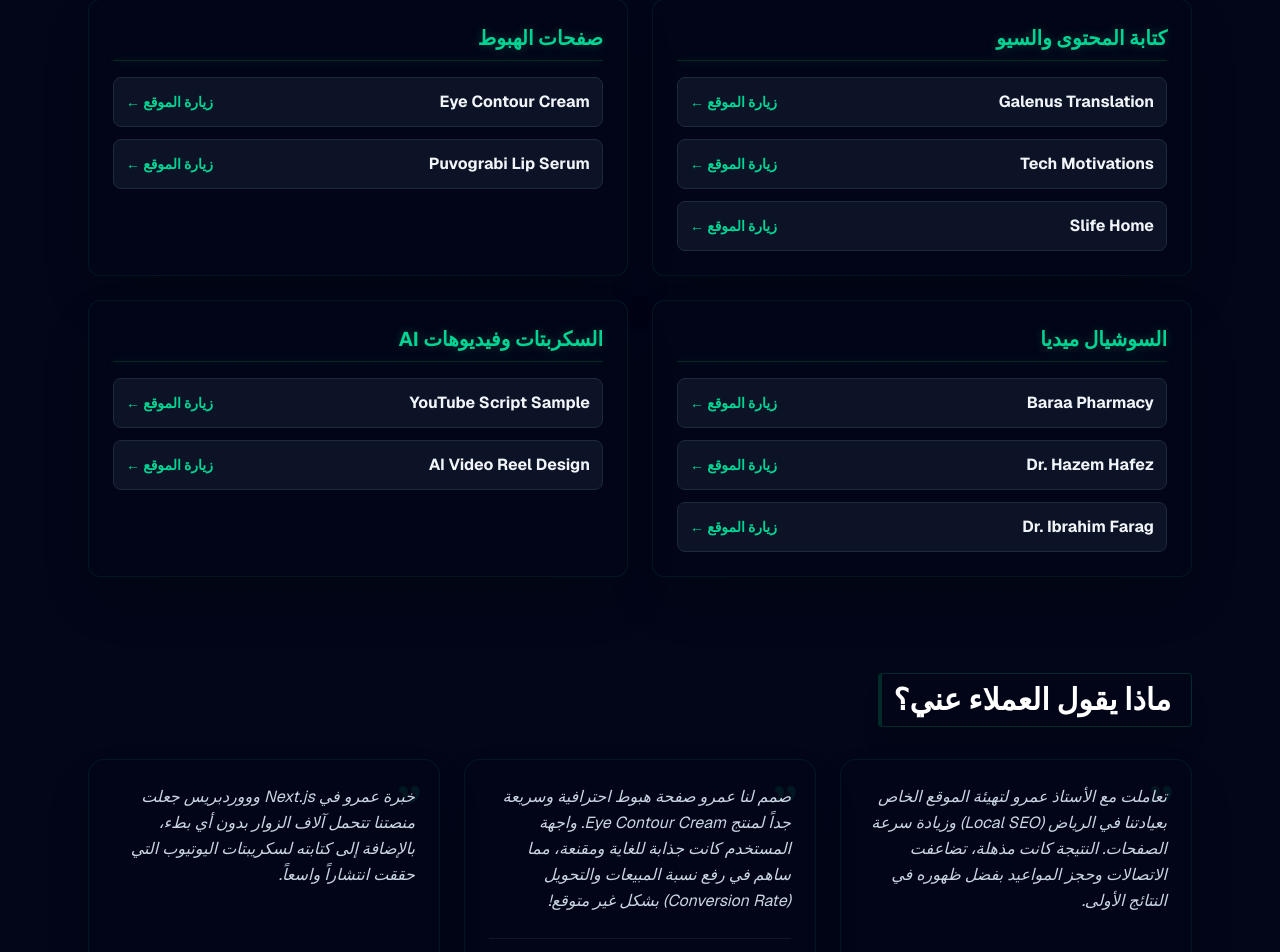
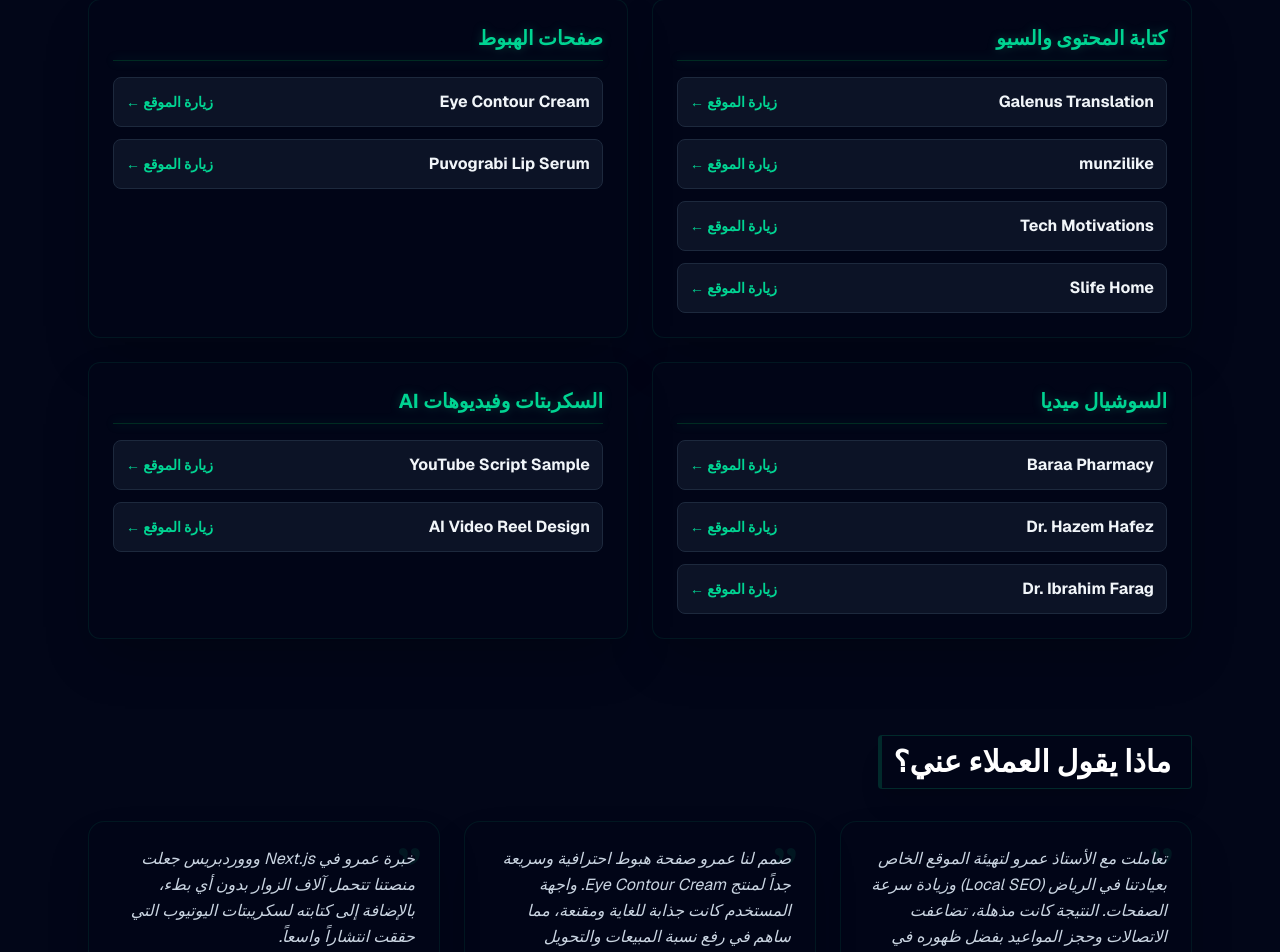
Before and after one commit to amrw28940-byte/amr, a Next.js app: page / in a window 1280 px wide. Shown: the part 1708-2660 px from the top of the page. Built offline with nearby package versions, Linux system fonts and the light colour scheme.

Commit message:
Update page.tsx

```diff
--- a/app/page.tsx
+++ b/app/page.tsx
@@ -113,6 +113,7 @@
 
   const projects = [
     { name: "Galenus Translation", url: "https://galenus-translation.com/", cat: "seo" },
+    { name: "munzilike", url: "https://munzilike.com/", cat: "seo" },
     { name: "Tech Motivations", url: "https://techmotivations.com/ar/", cat: "seo" },
     { name: "Slife Home", url: "https://slifehome.com/", cat: "seo" },
     { name: "Eye Contour Cream", url: "https://artistic-touch1.myeasyorders.com/products/Eye-Contour-Cream", cat: "landing" },
```
